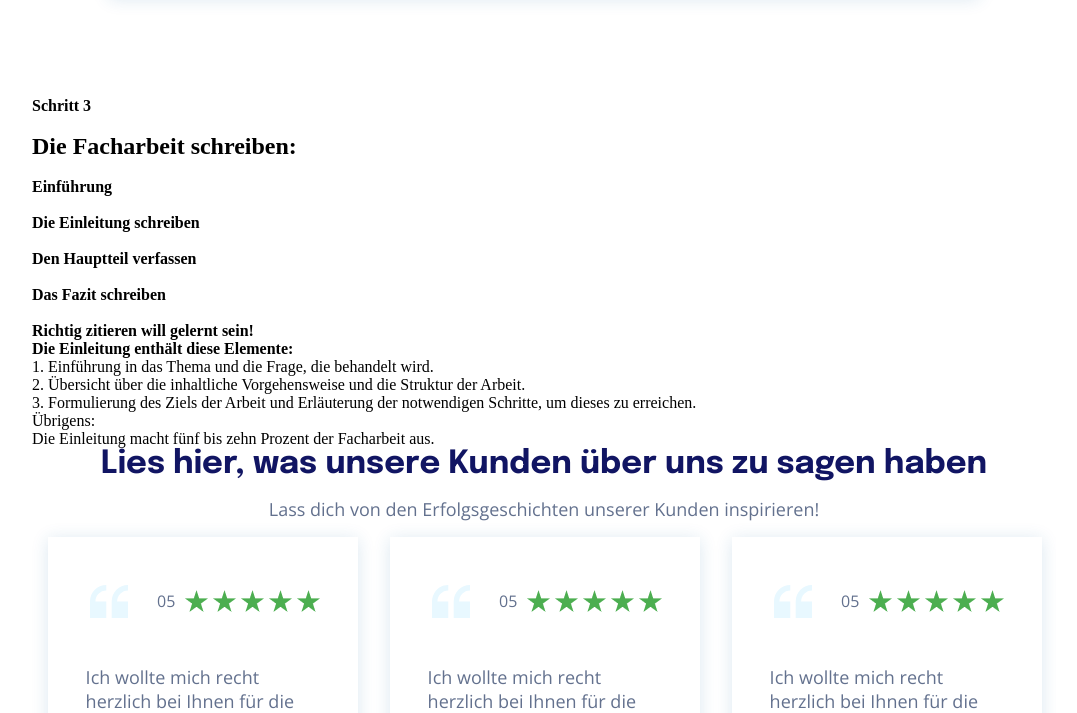
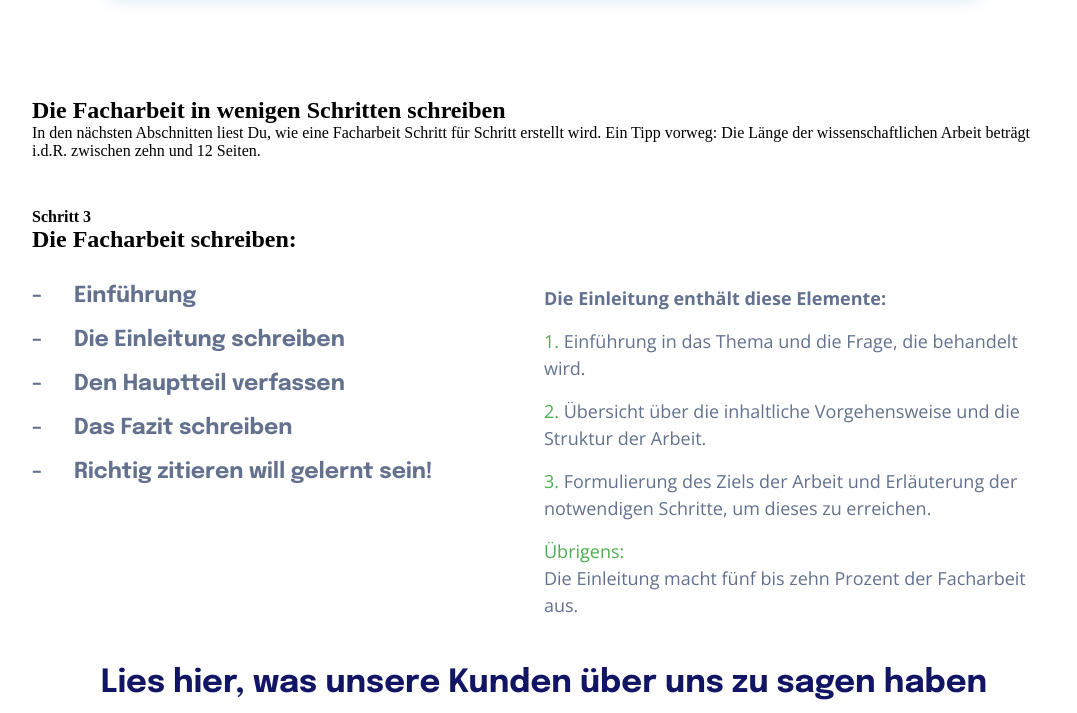
Before and after one commit to tomahawk535/Rasie.band, a website: page main-fe/app/index.html in a window 1280 px wide. Shown: the part 2127-2840 px from the top of the page, without its empty margins (96-1173 px from the left). Drawn offline with nearby package versions, Linux system fonts and the light colour scheme.

Commit message:
add new section

```diff
--- a/main-fe/app/index.html
+++ b/main-fe/app/index.html
@@ -142,7 +142,15 @@
             </form>
         </div>
         <div class="step">
+            <div class="step_info">
+                <h2>Die Facharbeit in wenigen Schritten schreiben</h2>
+                <p>In den nächsten Abschnitten liest Du, wie eine Facharbeit Schritt für Schritt erstellt wird.
+                    Ein Tipp vorweg: Die Länge der wissenschaftlichen Arbeit beträgt i.d.R. zwischen zehn und 12 Seiten.</p>
 
+                <div class="step_info_visabilty">
+
+                </div>
+            </div>
 
             <div class="step_nav">
                 <h4>Schritt 3</h4><br/>
@@ -157,9 +165,9 @@
 
                 <div class="step_nav_item_text">
                     <h4>Die Einleitung enthält diese Elemente:</h4>
-                    <p>1. Einführung in das Thema und die Frage, die behandelt wird.</p>
-                    <p>2. Übersicht über die inhaltliche Vorgehensweise und die Struktur der Arbeit.</p>
-                    <p>3. Formulierung des Ziels der Arbeit und Erläuterung der notwendigen Schritte, um dieses zu erreichen.</p>
+                    <p><span>1.</span> Einführung in das Thema und die Frage, die behandelt wird.</p>
+                    <p><span>2.</span> Übersicht über die inhaltliche Vorgehensweise und die Struktur der Arbeit.</p>
+                    <p><span>3.</span> Formulierung des Ziels der Arbeit und Erläuterung der notwendigen Schritte, um dieses zu erreichen.</p>
                     <p><span>Übrigens:</span> <br/>
                         Die Einleitung macht fünf bis zehn Prozent der Facharbeit aus.</p>
                 </div>
@@ -337,10 +345,10 @@
             <br/>
             <select class="another_info">
                 <option>Infos</option>
-                <option>Info #1</option>
-                <option>Info #2</option>
-                <option>Info #3</option>
-                <option>Info #4</option>
+                <option>Geld-Zuruck-Garantie</option>
+                <option>Datenschutzerklärung</option>
+                <option>Revisionen</option>
+                <option>Rabattpolitik</option>
             </select>
         </div>
         <div class="company_info">
--- a/main-fe/app/scss/style.scss
+++ b/main-fe/app/scss/style.scss
@@ -195,7 +195,7 @@ body {
     }
   }
   // -- pop-up style end here --
-  // -- article style start hehe --
+  // -- article style start here --
   article {
     display: flex;
     flex-wrap: wrap;
@@ -387,6 +387,60 @@ body {
 
       }
     }
+    .step {
+      display: flex;
+      width: 100%;
+      justify-content: center;
+      flex-wrap: wrap;
+      .step_nav {
+        display: flex;
+        flex-wrap: wrap;
+        flex-basis: 100%;
+        padding: 3rem 0;
+        h4, h2 {
+          flex-basis: 100%;
+        }
+        .step_nav_item {
+          flex-basis: 50%;
+          font-family: $header-font;
+          font-size: 1.375rem;
+          color:  $main-text-color;
+          padding-top: 2rem;
+          padding-left: 2rem;
+          h4 {
+            &::before {
+              content: '-';
+              position: relative;
+              left: -2rem;
+            }
+            &:hover {
+              color:  $success-btn-color;
+              cursor: pointer;
+
+
+            }
+            &:hover::before {
+              content: '—';
+
+            }
+
+          }
+        }
+        .step_nav_item_text {
+          padding-top: 2rem;
+          flex-basis: 50%;
+          margin-left: auto;
+          @include paragraph-middle;
+          line-height: 1.6875rem;
+          p{
+            padding-top: 1rem;
+          }
+          span {
+            color:  $success-btn-color;
+          }
+        }
+      }
+    }
     .carousel {
       width: 100%;
       display: flex;
@@ -493,8 +547,8 @@ body {
           h4 {
             &::before {
               content: '-';
-              position: absolute;
-              left: 13.625rem;
+              position: relative;
+              left: -2rem;
             }
             &:hover {
               color:  $success-btn-color;
@@ -676,7 +730,7 @@ body {
         outline: none;
         border: none;
         font-size: 1.25rem;
-        font-weight: 20px;
+        font-weight: 400;
         &:hover{
           @include success-box-shadow;
           cursor: pointer;
```
Also changed, not shown: main-fe/app/style/style.min.css.
